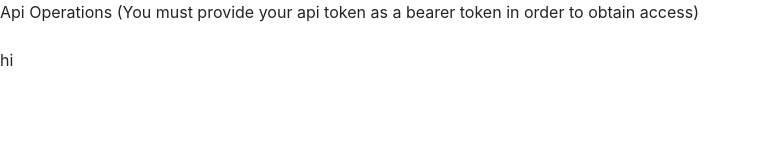
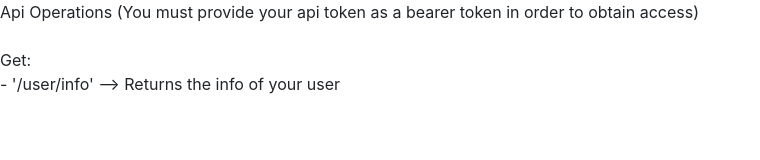
Before and after one commit to romanpastu/MementoMori, a React app in the folder FrontEnd/mementomori/: page /docs in a window 1280 px wide. Shown: the whole page, without its empty margins (0-760 px from the left). Built offline with nearby package versions, Linux system fonts and the light colour scheme; no server answers.

Commit message:
docs page

```diff
--- a/FrontEnd/mementomori/src/components/DocsPage.jsx
+++ b/FrontEnd/mementomori/src/components/DocsPage.jsx
@@ -10,7 +10,9 @@ class DocsPage extends React.Component{
             Api Operations (You must provide your api token as a bearer token in order to obtain access)
             <br></br>
             <br></br>
-            hi
+            Get:
+            <br></br>
+            - '/user/info' --> Returns the info of your user
         </div>
     }
 }
```
